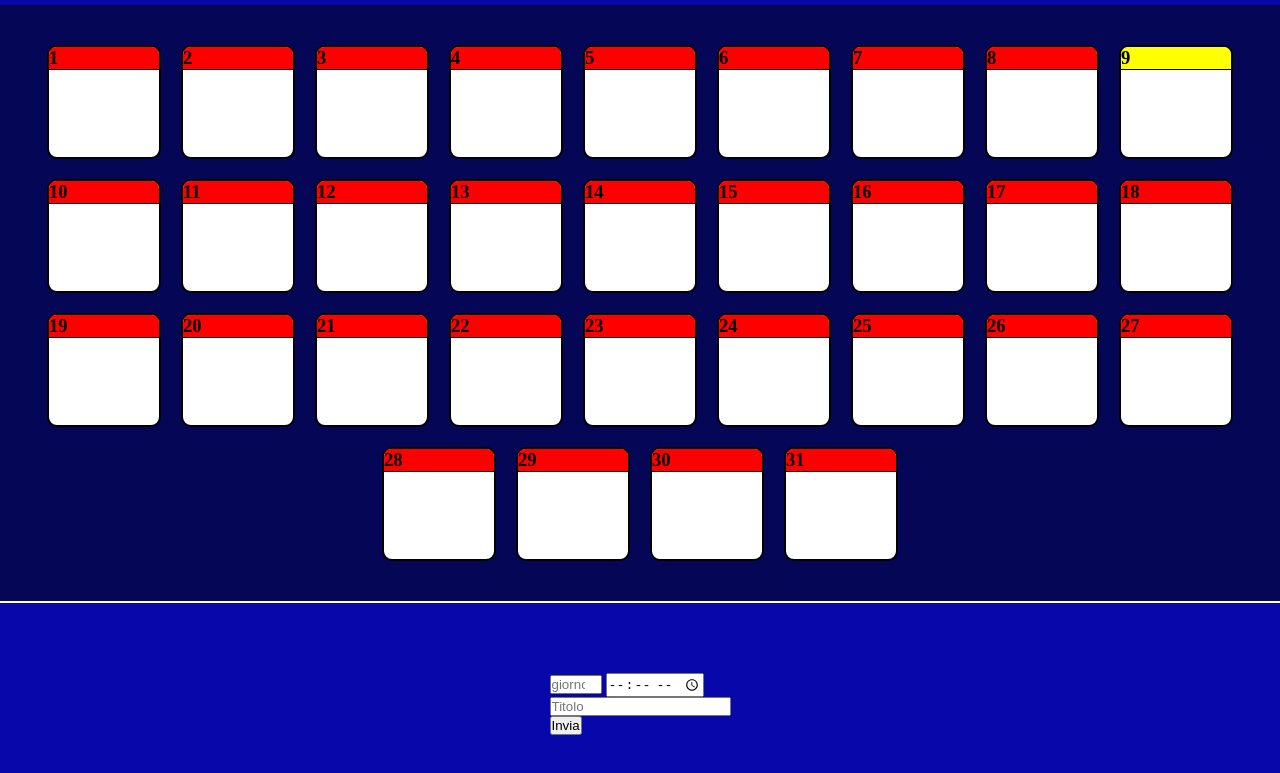
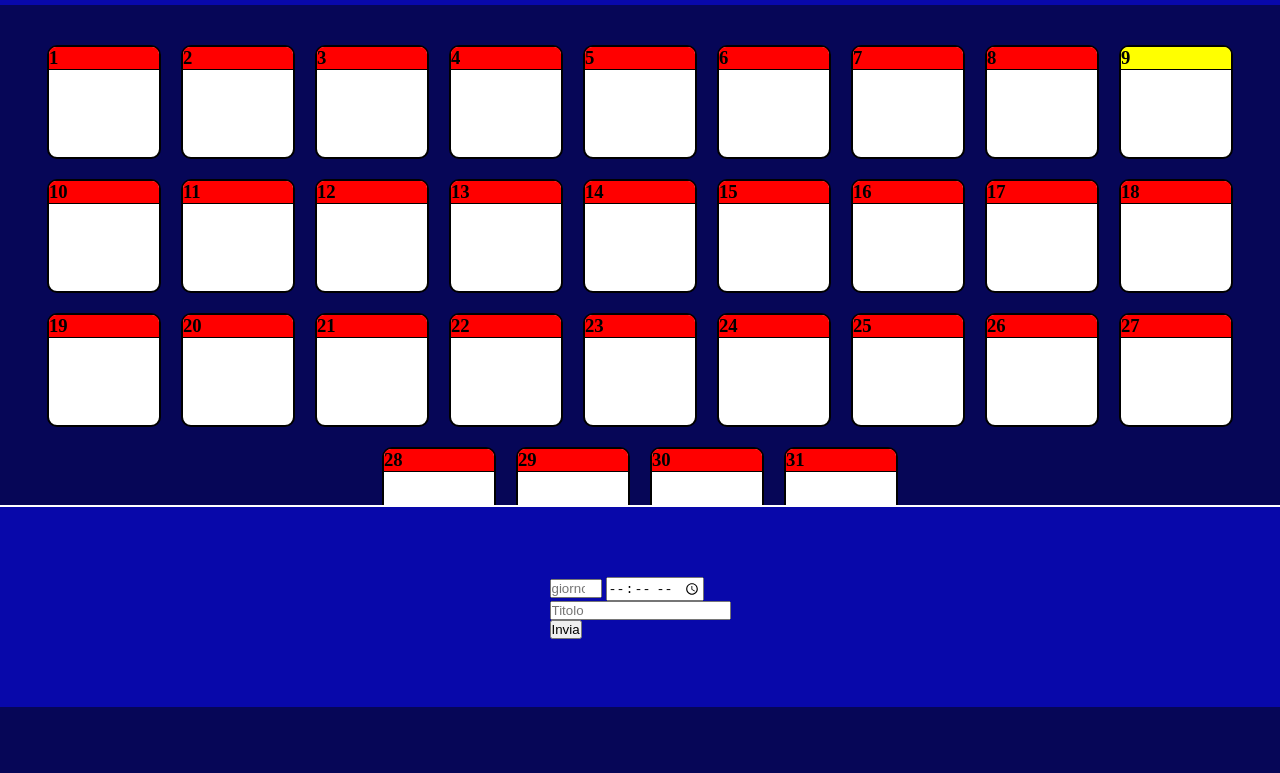
Before and after one commit to CORBIsr/Calendario, a plain HTML site: page index.html in a window 1280 px wide. Shown: the part 93-866 px from the top of the page. After the commit the page ends 800 px from the top, so only its background shows below. Drawn offline with Linux system fonts and the light colour scheme.

Commit message:
aggiornamento grafico

```diff
--- a/script.js
+++ b/script.js
@@ -21,6 +21,7 @@ let impegni = []
       orario*/
 
 const giorniInMese = [31,28,31,30,31,30,31,31,30,31,30,31]
+const anniBisestili = [2022, 2024, 2028, 2032, 2036, 2040, 2044, 2048]
 const data = new Date()
 
 function calcolaGiorni(){
@@ -29,6 +30,10 @@ function calcolaGiorni(){
             mese: listaMesi[i],
             giorni: giorniInMese[i]
         }
+        // if((anniBisestili.includes(data.getFullYear()) )&& i == 1){
+        //     mese.mese = 29
+        //     console.log("vdfsd")
+        // }
         mesi.push(mese)
 
     }
@@ -39,6 +44,7 @@ function aggiorna(){
     localStorage.setItem("Calendario", JSON.stringify(impegni))
 }
 function caricamento(){
+    calcolaGiorni();
 
     if(JSON.parse(localStorage.getItem("Calendario")) == null){
         localStorage.setItem("Calendario", JSON.stringify(impegni))
@@ -150,5 +156,5 @@ function settaImpegno(){
     aggiorna()
 }
 
-calcolaGiorni();
+
 caricamento();
--- a/style.css
+++ b/style.css
@@ -1,6 +1,9 @@
 *{
     margin: 0;
     padding: 0;
+}
+html, body{
+    height: 100%;
 }
 body{
     background-color:  rgb(6, 6, 87);
@@ -61,10 +64,14 @@ body{
 /*
     FOOTER
 */
-
+footer{
+    position: absolute;
+    bottom: 0;
+    width: 100%;
+}
 .finestra{
     background-color: rgb(8, 8, 170);
-    position: relative;
+
     bottom: 0px;
     width: 100%;
     height: 200px;
```
